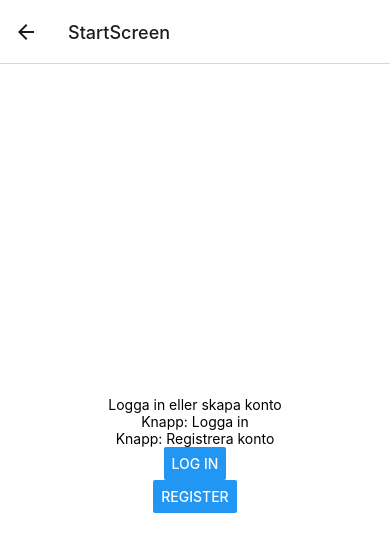
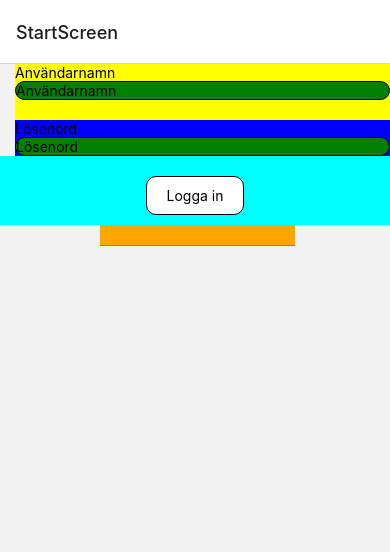
Before and after one commit to FransBillqvist/Hushallet-Suvnet21, a React Native app: screen /StartScreen in a window 390 px wide. Shown: the top 552 px of the page. Built offline with nearby package versions, Linux system fonts and the light colour scheme.

Commit message:
WIP, delete LoginScreen and put it in StartScreen

```diff
--- a/src/Navigation/RootNavigator.tsx
+++ b/src/Navigation/RootNavigator.tsx
@@ -5,7 +5,6 @@ import ChoreScreen from '../Screens/ChoreScreen';
 import CreateScreen from '../Screens/CreateScreen';
 import DetailScreen from '../Screens/DetailScreen';
 import HomeScreen from '../Screens/HomeScreen';
-import LoginScreen from '../Screens/LoginScreen';
 import ManagerScreen from '../Screens/ManagerScreen';
 import ProfileScreen from '../Screens/ProfileScreen';
 import RegisterScreen from '../Screens/RegisterScreen';
@@ -28,7 +27,6 @@ export type RootStackParamList = {
   StatisticsScreen: undefined;
   ProfileScreen: undefined;
   DetailScreen: undefined;
-  LoginScreen: undefined;
 };
 
 const RootStack = createNativeStackNavigator<RootStackParamList>();
@@ -37,7 +35,6 @@ export default function RootNavigator() {
   return (
     <NavigationContainer>
       <RootStack.Navigator>
-        <RootStack.Screen name='LoginScreen' component={LoginScreen} />
         <RootStack.Screen name='StartScreen' component={StartScreen} />
         <RootStack.Screen name='HomeScreen' component={HomeScreen} />
         <RootStack.Screen name='ManagerScreen' component={ManagerScreen} />
--- a/src/Screens/LoginScreen.tsx
+++ /dev/null
@@ -1,70 +0,0 @@
-import { NativeStackScreenProps } from '@react-navigation/native-stack';
-import * as React from 'react';
-import { Pressable, StyleSheet, Text, TextInput, View } from 'react-native';
-import { RootStackParamList } from '../Navigation/RootNavigator';
-
-type Props = NativeStackScreenProps<RootStackParamList, 'LoginScreen'>;
-
-export default function LoginScreen({ navigation }: Props) {
-  return (
-    <View>
-      <View style={{ marginLeft: 15 }}>
-        <View style={{ backgroundColor: 'yellow', paddingBottom: 20 }}>
-          <Text>Användarnamn</Text>
-          <TextInput style={styles.input} placeholder='Användarnamn'></TextInput>
-        </View>
-        <View style={{ backgroundColor: 'blue' }}>
-          <Text>Lösenord</Text>
-          <TextInput style={styles.input} placeholder='Lösenord'></TextInput>
-        </View>
-      </View>
-      <View style={styles.buttonContainer}>
-        <Pressable style={styles.button}>
-          <Text>Logga in</Text>
-        </Pressable>
-      </View>
-      <View
-        style={{
-          borderBottomWidth: StyleSheet.hairlineWidth,
-          borderBottomColor: 'grey',
-          maxWidth: '50%',
-          alignItems: 'center',
-          justifyContent: 'center',
-          backgroundColor: 'orange',
-          padding: 10,
-          marginLeft: 100,
-        }}
-      ></View>
-    </View>
-  );
-}
-
-const styles = StyleSheet.create({
-  container: {
-    flex: 1,
-    backgroundColor: 'red',
-    alignItems: 'center',
-    justifyContent: 'center',
-  },
-  input: {
-    borderWidth: 1,
-    borderRadius: 10,
-    backgroundColor: 'green',
-  },
-  buttonContainer: {
-    backgroundColor: 'cyan',
-    justifyContent: 'center',
-    alignItems: 'center',
-    padding: 10,
-  },
-  button: {
-    backgroundColor: 'white',
-    borderRadius: 10,
-    padding: 10,
-    paddingRight: 20,
-    paddingLeft: 20,
-    borderWidth: 1,
-    marginTop: 10,
-    alignItems: 'center',
-  },
-});
--- a/src/Screens/StartScreen.tsx
+++ b/src/Screens/StartScreen.tsx
@@ -1,18 +1,40 @@
 import { NativeStackScreenProps } from '@react-navigation/native-stack';
 import * as React from 'react';
-import { Button, StyleSheet, Text, View } from 'react-native';
+import { Pressable, StyleSheet, Text, TextInput, View } from 'react-native';
 import { RootStackParamList } from '../Navigation/RootNavigator';
 
 type Props = NativeStackScreenProps<RootStackParamList, 'StartScreen'>;
 
 export default function StartScreen({ navigation }: Props) {
   return (
-    <View style={styles.container}>
-      <Text>Logga in eller skapa konto</Text>
-      <Text>Knapp: Logga in</Text>
-      <Text>Knapp: Registrera konto</Text>
-      <Button title='Log in' onPress={() => navigation.navigate('ManagerScreen')}></Button>
-      <Button title='Register' onPress={() => navigation.navigate('RegisterScreen')}></Button>
+    <View>
+      <View style={{ marginLeft: 15 }}>
+        <View style={{ backgroundColor: 'yellow', paddingBottom: 20 }}>
+          <Text>Användarnamn</Text>
+          <TextInput style={styles.input} placeholder='Användarnamn'></TextInput>
+        </View>
+        <View style={{ backgroundColor: 'blue' }}>
+          <Text>Lösenord</Text>
+          <TextInput style={styles.input} placeholder='Lösenord'></TextInput>
+        </View>
+      </View>
+      <View style={styles.buttonContainer}>
+        <Pressable style={styles.button}>
+          <Text>Logga in</Text>
+        </Pressable>
+      </View>
+      <View
+        style={{
+          borderBottomWidth: StyleSheet.hairlineWidth,
+          borderBottomColor: 'grey',
+          maxWidth: '50%',
+          alignItems: 'center',
+          justifyContent: 'center',
+          backgroundColor: 'orange',
+          padding: 10,
+          marginLeft: 100,
+        }}
+      ></View>
     </View>
   );
 }
@@ -20,8 +42,29 @@ export default function StartScreen({ navigation }: Props) {
 const styles = StyleSheet.create({
   container: {
     flex: 1,
-    backgroundColor: '#fff',
+    backgroundColor: 'red',
     alignItems: 'center',
     justifyContent: 'center',
   },
+  input: {
+    borderWidth: 1,
+    borderRadius: 10,
+    backgroundColor: 'green',
+  },
+  buttonContainer: {
+    backgroundColor: 'cyan',
+    justifyContent: 'center',
+    alignItems: 'center',
+    padding: 10,
+  },
+  button: {
+    backgroundColor: 'white',
+    borderRadius: 10,
+    padding: 10,
+    paddingRight: 20,
+    paddingLeft: 20,
+    borderWidth: 1,
+    marginTop: 10,
+    alignItems: 'center',
+  },
 });
```
